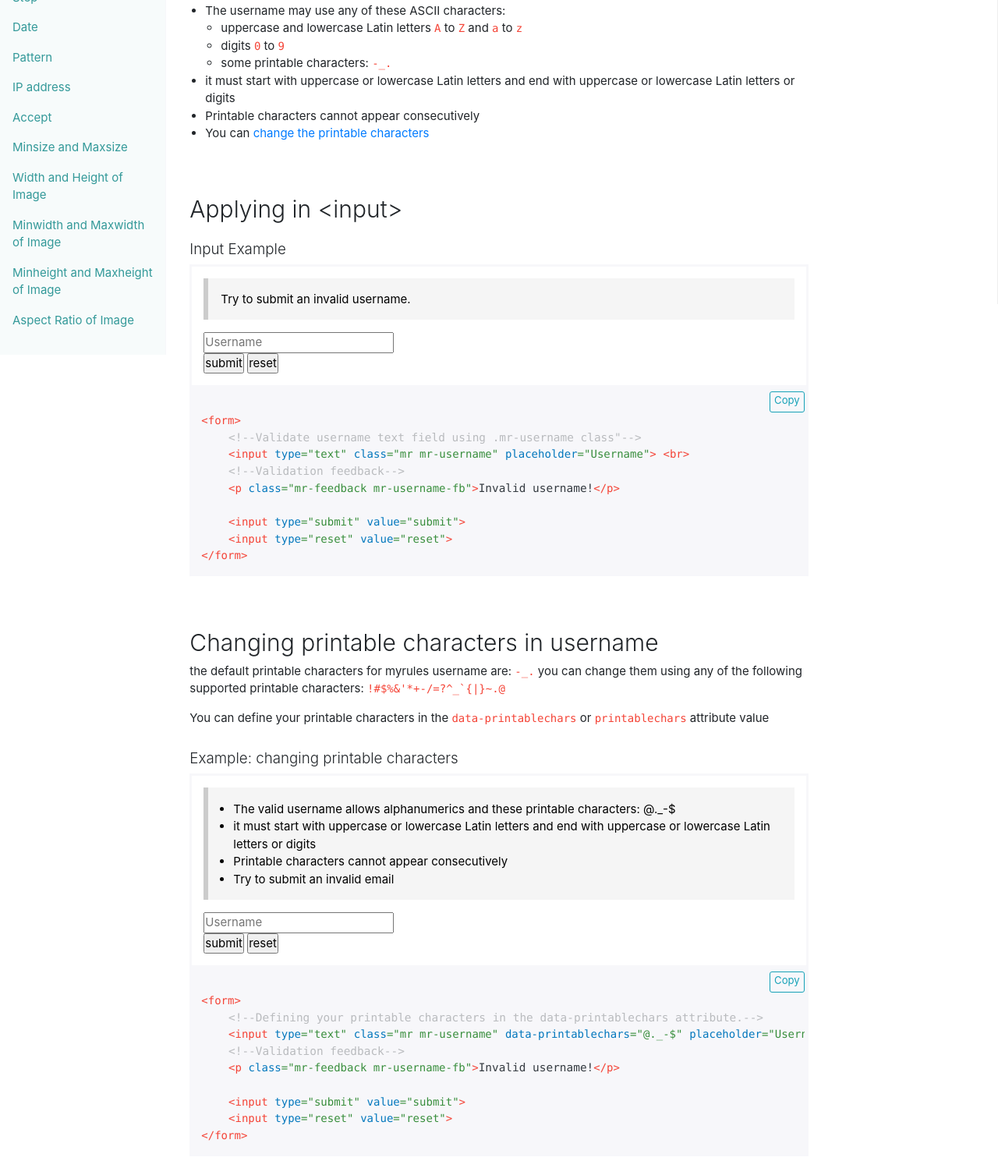
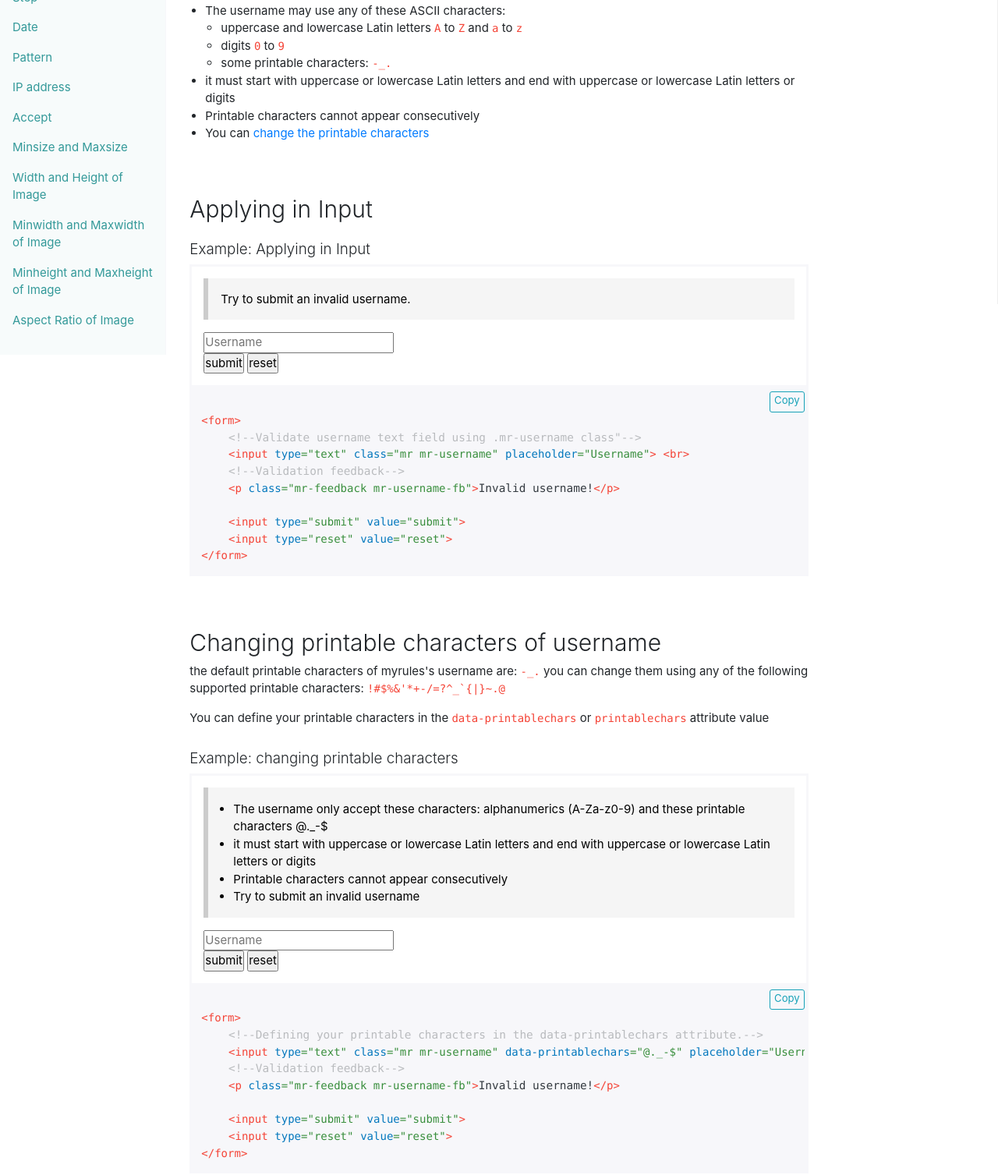
Before and after one commit to AlbertoAdolfo27/myrules, a plain HTML site: page docs/username.html in a window 1280 px wide. Shown: the part 345-1852 px from the top of the page at 78% size. Drawn offline with Linux system fonts and the light colour scheme.

Commit message:
Update docs of username.html file

```diff
--- a/docs/username.html
+++ b/docs/username.html
@@ -68,8 +68,8 @@
                         </article>
 
                         <article>
-                            <h2  id="applying-input-heading">Applying in &lt;input&gt;</h2>
-                            <h3 class="h5 mt-0">Input Example</h3>
+                            <h2  id="applying-input-heading">Applying in Input</h2>
+                            <h3 class="h5 mt-0">Example: Applying in Input</h3>
                             <div class="mr-test">
                                 <div class="panel-info">
                                     <p>Try to submit an invalid username.</p>
@@ -106,18 +106,18 @@
                         </article>
 
                         <article>
-                            <h2 id="changing-printable-chars-heading">Changing printable characters in username</h2>
-                            <p>the default printable characters for myrules username are: <code class="code">-_.</code> you can change them using any of the following supported printable characters: <code class="code">!#$%&'*+-/=?^_`{|}~.@</code></p>
+                            <h2 id="changing-printable-chars-heading">Changing printable characters of username</h2>
+                            <p>the default printable characters of myrules's username are: <code class="code">-_.</code> you can change them using any of the following supported printable characters: <code class="code">!#$%&'*+-/=?^_`{|}~.@</code></p>
                             <p>You can define your printable characters in the <code class="attr">data-printablechars</code> or <code class="attr">printablechars</code> attribute value</p>
 
                             <h3 class="h5 mt-0">Example: changing printable characters</h3>
                             <div class="mr-test">
                                 <div class="panel-info">
                                     <ul>
-                                        <li>The valid username allows alphanumerics and these printable characters: @._-$</li>
+                                        <li>The username only accept these characters: alphanumerics (A-Za-z0-9) and these printable characters @._-$</li>
                                         <li>it must start with uppercase or lowercase Latin letters and end with uppercase or lowercase Latin letters or digits</li>
                                         <li>Printable characters cannot appear consecutively</li>
-                                        <li>Try to submit an invalid email</li>
+                                        <li>Try to submit an invalid username</li>
                                     </ul>
                                 </div>
                                 <form>
@@ -163,7 +163,7 @@
                                 <a class="nav-link" href="#username-syntax-heading">myrules username syntax</a>
                             </li>
                             <li class="nav-item">
-                                <a class="nav-link" href="#applying-input-heading">Applying in &lt;input&gt;</a>
+                                <a class="nav-link" href="#applying-input-heading">Applying in Input</a>
                             </li>
                             <li class="nav-item">
                                 <a class="nav-link" href="#changing-printable-chars-heading">Changing printable characters</a>
```
